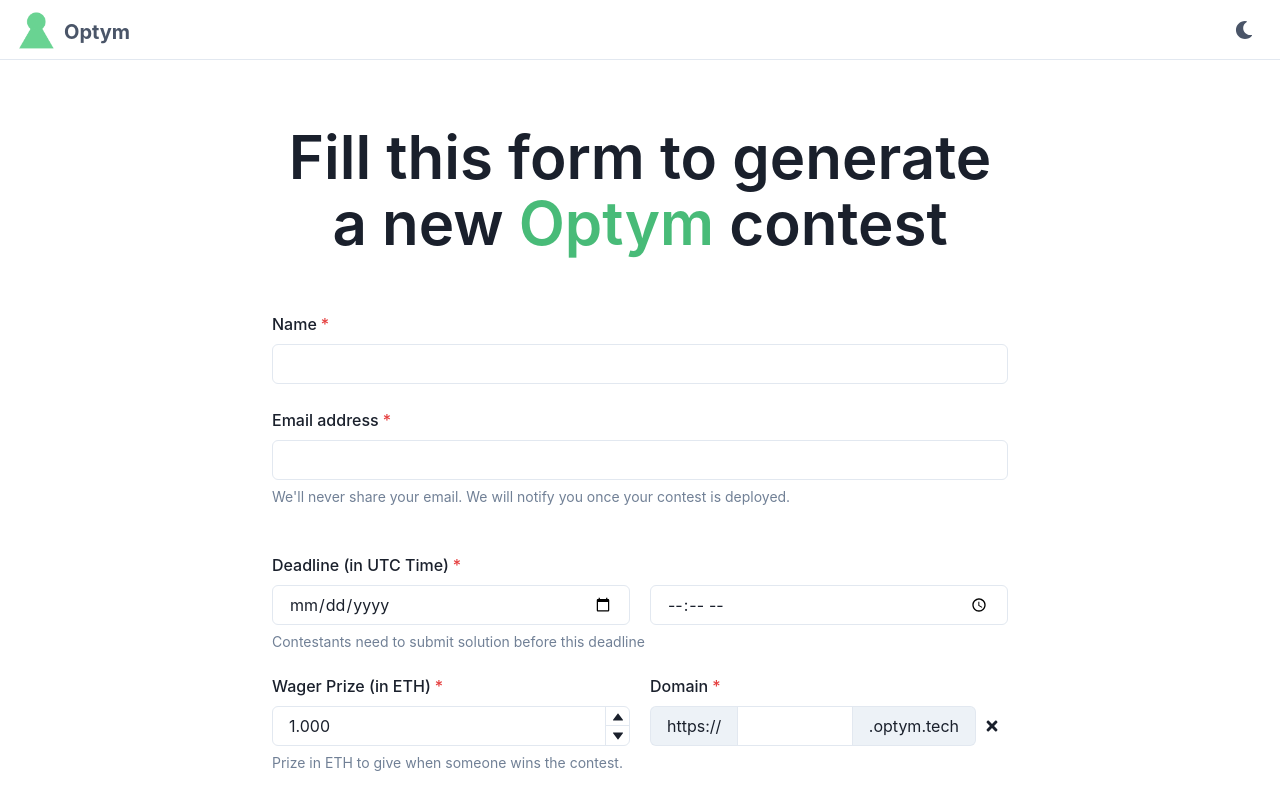
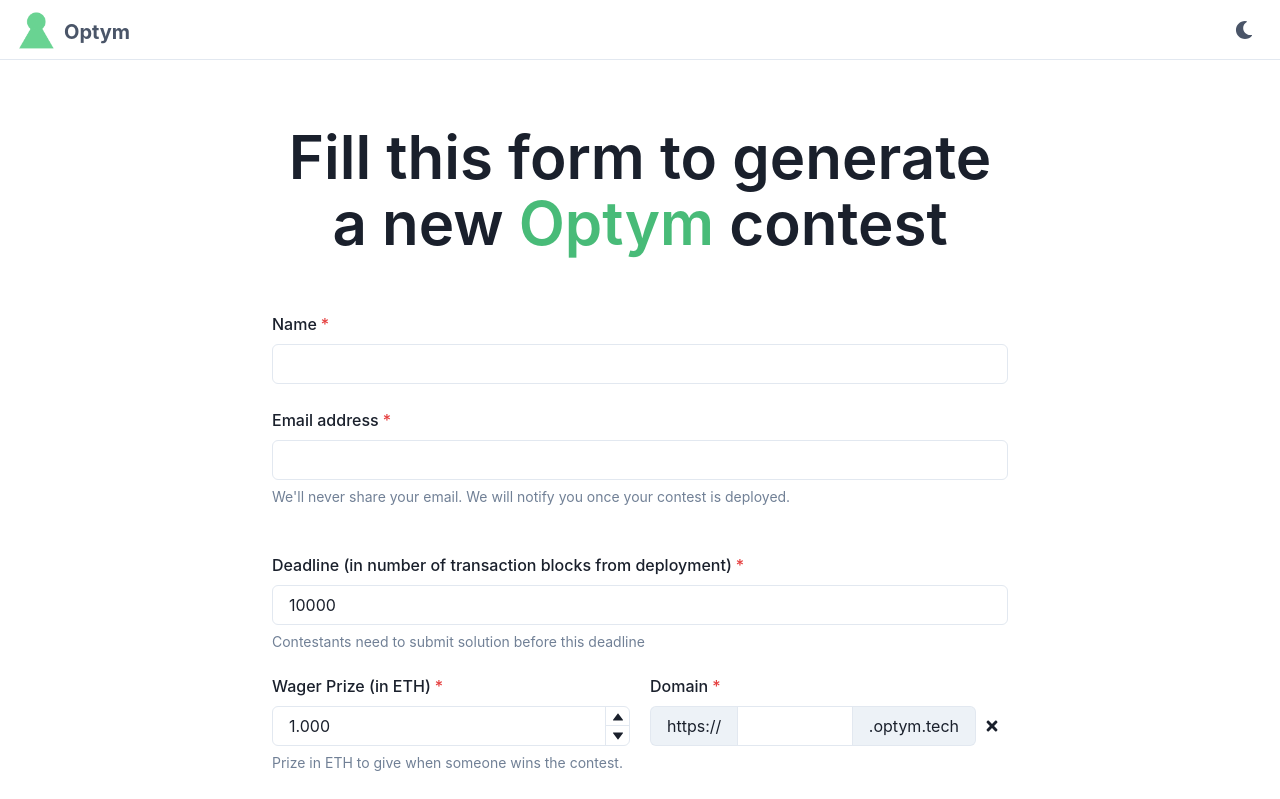
Before and after one commit to kanav99/optym-website, a React (Create React App) app: page /new in a window 1280 px wide. Shown: the top 799 px of the page. Built offline with nearby package versions, Linux system fonts and the light colour scheme; what @reach-sh/stdlib would draw is missing.

Commit message:
blokchain deadline

```diff
--- a/src/Form.js
+++ b/src/Form.js
@@ -27,7 +27,6 @@ import {
   ModalHeader,
   ModalFooter,
   ModalBody,
-  ModalCloseButton,
   useDisclosure,
   VStack,
   HStack,
@@ -43,6 +42,8 @@ import 'prismjs/components/prism-javascript';
 import 'prismjs/themes/prism-tomorrow.css';
 
 const stdlib = loadStdlib('ETH');
+// stdlib.setProviderByName('TestNet');
+// stdlib.setSignStrategy('AlgoSigner');
 
 const DOMAIN_NULL = 0;
 const DOMAIN_LOAD = 1;
@@ -99,6 +100,7 @@ function Form() {
       object[key] = value;
     });
     object.code = code;
+    object.deadline = parseInt(object.deadline);
     var json = JSON.stringify(object);
 
     onOpen();
@@ -150,20 +152,19 @@ function Form() {
 
         const funderParams = {
           amt: stdlib.parseCurrency(object.wager),
-          deadline: 1000000,
+          deadline: object.deadline,
         };
 
         backend.Funder(ctcFunder, Funder('GuputaSan', funderParams));
 
         const siteConfig = {
-          // in epoch seconds
-          endingTime: 1622374200,
           funderName: object.name,
           wager: object.wager,
           funderWallet: funderAccount.networkAccount.address,
           contractAddress: ctcInfo.address,
           ctcstring: JSON.stringify(ctcInfo),
           code: object.code,
+          deadline: object.deadline,
         };
 
         console.log(JSON.stringify(siteConfig));
@@ -228,11 +229,12 @@ function Form() {
               <br />
               <br />
               <FormControl id="deadline" isRequired>
-                <FormLabel>Deadline (in UTC Time)</FormLabel>
-                <Flex>
-                  <Input type="date" marginRight={5} name="date" />
-                  <Input type="time" name="time" />
-                </Flex>
+                <FormLabel>
+                  Deadline (in number of transaction blocks from deployment)
+                </FormLabel>
+                <NumberInput defaultValue={10000}>
+                  <NumberInputField name="deadline" />
+                </NumberInput>
                 <FormHelperText>
                   Contestants need to submit solution before this deadline
                 </FormHelperText>
@@ -344,11 +346,11 @@ function Form() {
             </Button>
           </form>
         </Stack>
-        <Modal isOpen={isOpen} onClose={onClose}>
+        <Modal isOpen={isOpen} onClose={onClose} closeOnOverlayClick={false}>
           <ModalOverlay />
           <ModalContent>
             <ModalHeader>Deploying 🚀</ModalHeader>
-            <ModalCloseButton />
+            {/* <ModalCloseButton /> */}
             <ModalBody>
               <VStack>
                 <HStack>
@@ -359,9 +361,9 @@ function Form() {
             </ModalBody>
 
             <ModalFooter>
-              <Button colorScheme="blue" mr={3} onClick={onClose}>
+              {/* <Button colorScheme="blue" mr={3} onClick={onClose}>
                 Close
-              </Button>
+              </Button> */}
               {/* <Button variant="ghost">Secondary Action</Button> */}
             </ModalFooter>
           </ModalContent>
```
